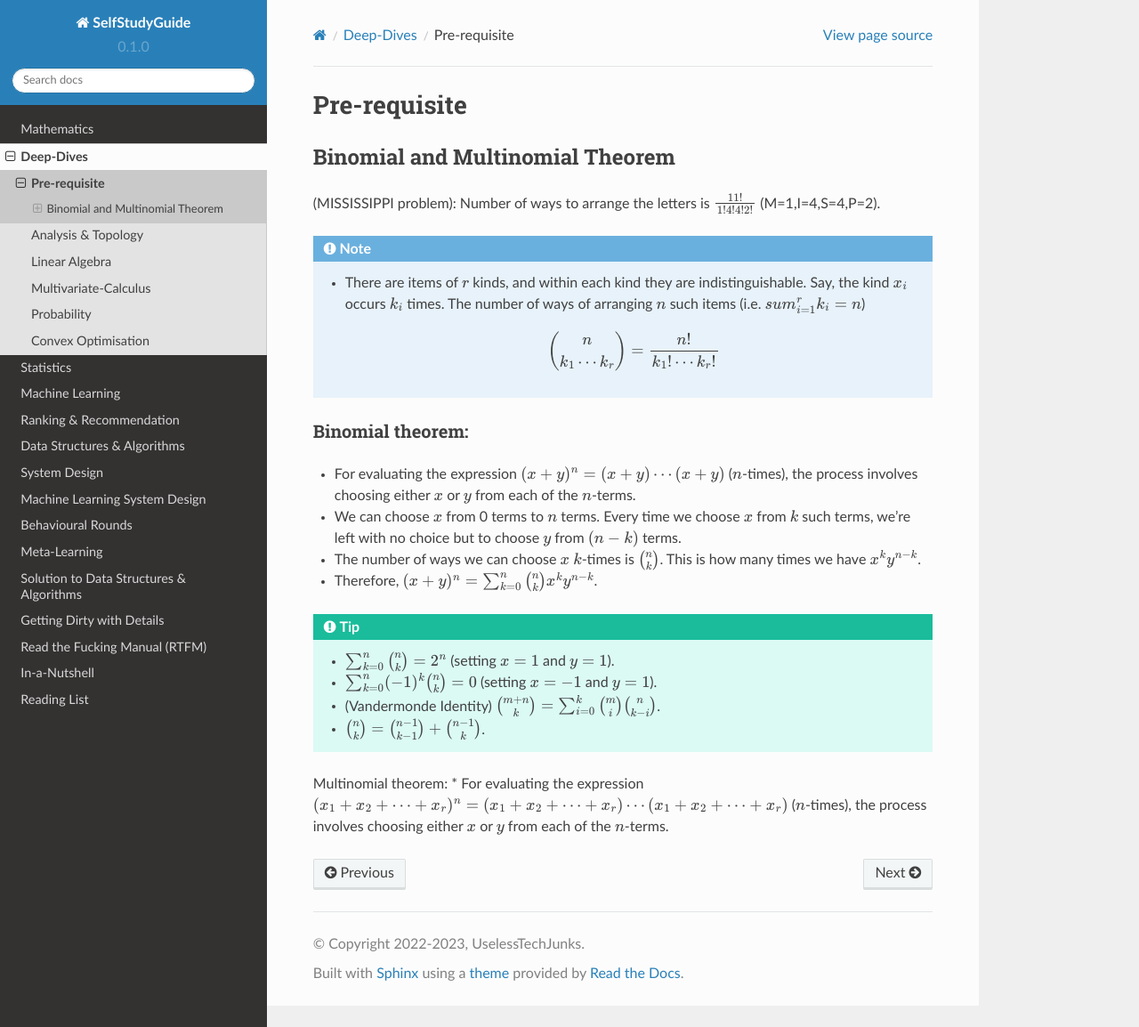
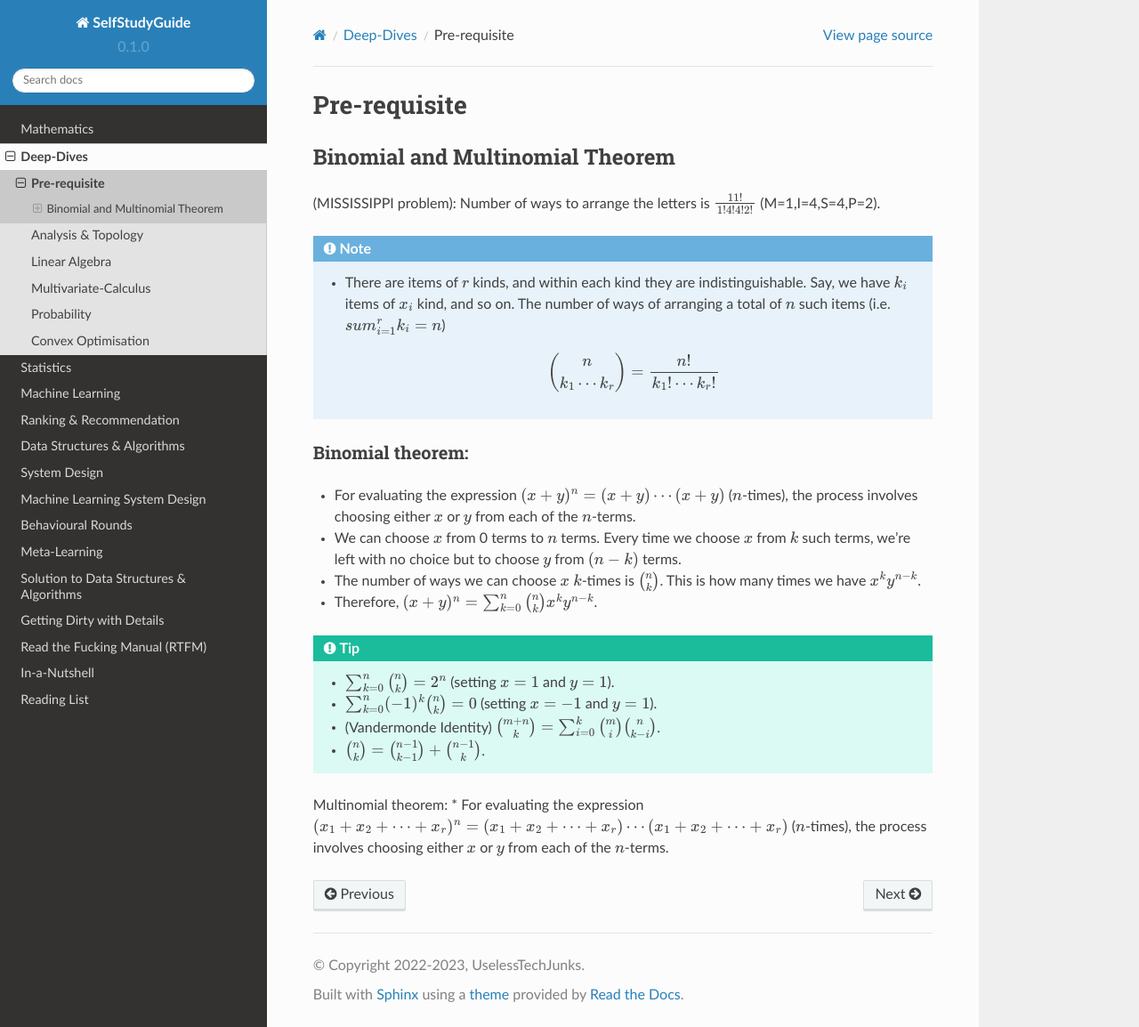
Before and after one commit to uselesstechjunks/leetcode, a Sphinx documentation site: the page built from docs/source/math/prereq.rst, in a window 1280 px wide and 1154 px high. Shown: the whole window at 89% size. Built offline with Sphinx 7.4.7 and the Read the Docs theme 2.0.0, drawn with Linux system fonts in a browser that asks for light colours.

Commit message:
Update prereq.rst

```diff
--- a/docs/source/math/prereq.rst
+++ b/docs/source/math/prereq.rst
@@ -8,7 +8,7 @@ Binomial and Multinomial Theorem
 (MISSISSIPPI problem): Number of ways to arrange the letters is :math:`\frac{11!}{1!4!4!2!}` (M=1,I=4,S=4,P=2).
 
 .. note::
-  * There are items of :math:`r` kinds, and within each kind they are indistinguishable. Say, the kind :math:`x_i` occurs :math:`k_i` times. The number of ways of arranging :math:`n` such items (i.e. :math:`sum_{i=1}^r k_i=n`)
+  * There are items of :math:`r` kinds, and within each kind they are indistinguishable. Say, we have :math:`k_i` items of :math:`x_i` kind, and so on. The number of ways of arranging a total of :math:`n` such items (i.e. :math:`sum_{i=1}^r k_i=n`)
 
     .. math::
       {n\choose k_1\cdots k_r}=\frac{n!}{k_1!\cdots k_r!}
```
